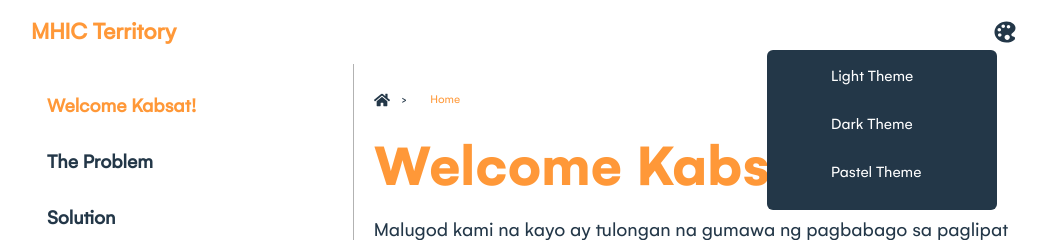
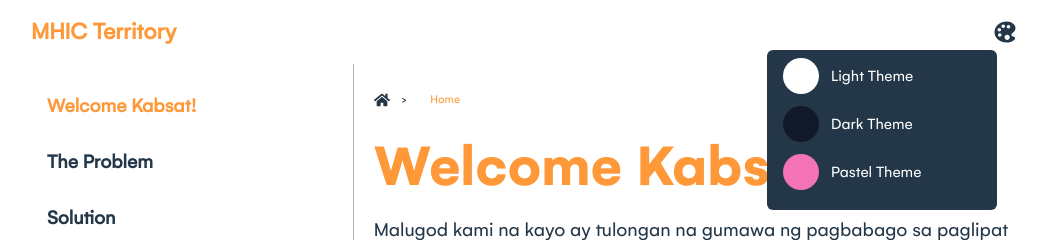
Before and after one commit to NighTzy-Godz/osmand-doc, a React (Vite) app in the folder client/: page / in a window 1280 px wide. Both pictures are taken after a click on the icon 1120 px from the left and 32 px from the top of the page. Shown: the top 240 px of the page, without its empty margins (115-1162 px from the left). Built offline with nearby package versions, Linux system fonts and the light colour scheme.

Commit message:
Added the Color Palletes display

```diff
--- a/client/src/components/Navbar.tsx
+++ b/client/src/components/Navbar.tsx
@@ -45,7 +45,7 @@ function Navbar() {
         key={item.id}
         onClick={() => handleColorThemeClick(item.value)}
       >
-        <div className={`bg-[rgba(${item.color})] h-9 rounded-full w-9`} />
+        <div className={`${item.color} h-9 rounded-full w-9`} />
         <p className="text-bgColor font-gelionReg">{item.name}</p>
       </div>
     );
@@ -77,18 +77,6 @@ function Navbar() {
               </div>
             )}
           </div>
-
-          {/* {colorTheme === "dark" ? (
-            <MdLightMode
-              className={btnToggleClassName}
-              onClick={handleToggleLightMode}
-            />
-          ) : (
-            <MdDarkMode
-              onClick={handleToggleDarkMode}
-              className={btnToggleClassName}
-            />
-          )} */}
         </div>
       </div>
     </nav>
--- a/client/src/data/colorPalletes.ts
+++ b/client/src/data/colorPalletes.ts
@@ -2,19 +2,19 @@ const colorPalletes = [
   {
     id: 0,
     name: "Light Theme",
-    color: "255,255,255",
+    color: "bg-[rgba(255,255,255,1)]",
     value: "light",
   },
   {
     id: 1,
     name: "Dark Theme",
-    color: "0,0,0",
+    color: "bg-gray-900",
     value: "dark",
   },
   {
     id: 2,
     name: "Pastel Theme",
-    color: "224,178,189",
+    color: "bg-pink-400",
     value: "pastel",
   },
 ];
--- a/client/src/pages/AddPinpoint.tsx
+++ b/client/src/pages/AddPinpoint.tsx
@@ -1,4 +1,4 @@
-import React from "react";
+import React, { useEffect } from "react";
 import CurrLocation from "../components/CurrLocation";
 import PP1 from "../assets/imgs/pp1.jpg";
 import PP2 from "../assets/imgs/pp2.jpg";
@@ -7,6 +7,10 @@ import PP4 from "../assets/imgs/pp4.jpg";
 import PP5 from "../assets/imgs/pp5.jpg";
 import { Link } from "react-router-dom";
 function AddPinpoint() {
+  useEffect(() => {
+    document.title = "MHIC Territory | Pinpoint";
+    window.scrollTo(0, 0);
+  }, []);
   return (
     <div className="pb-5">
       <CurrLocation location="Add Pinpoint" />
--- a/client/src/pages/SaveSync.tsx
+++ b/client/src/pages/SaveSync.tsx
@@ -1,4 +1,4 @@
-import React from "react";
+import React, { useEffect } from "react";
 import CurrLocation from "../components/CurrLocation";
 
 import SP1 from "../assets/imgs/setup1.jpg";
@@ -12,6 +12,10 @@ import SS5 from "../assets/imgs/ss5.jpg";
 import { Link } from "react-router-dom";
 
 function SaveSync() {
+  useEffect(() => {
+    document.title = "MHIC Territory | Saving";
+    window.scrollTo(0, 0);
+  }, []);
   return (
     <div className="pb-5">
       {" "}
--- a/client/tailwind.config.js
+++ b/client/tailwind.config.js
@@ -1,6 +1,7 @@
 /** @type {import('tailwindcss').Config} */
 export default {
   content: ["./src/**/*.{js,jsx,ts,tsx}"],
+  mode: "jit",
   theme: {
     extend: {
       fontFamily: {
```
